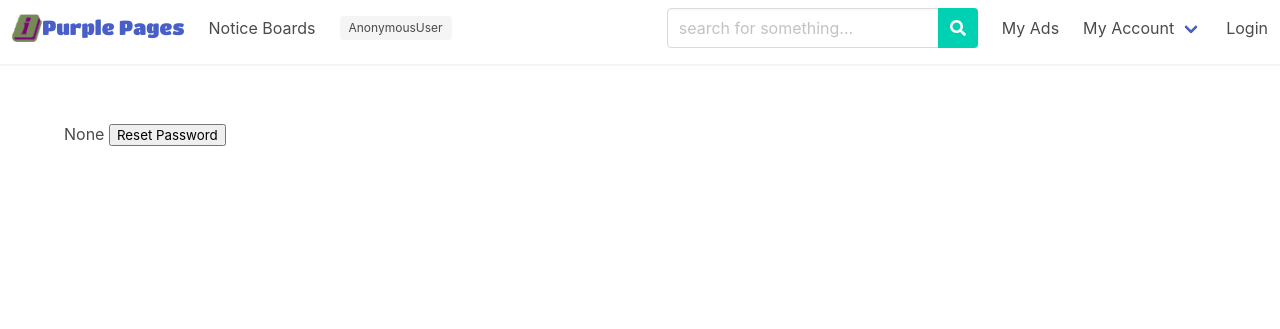
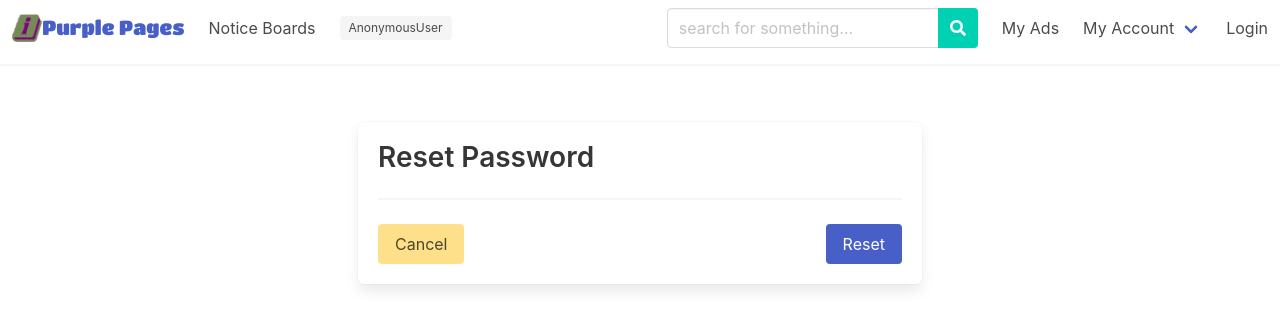
Before and after one commit to davebland/purple-pages, a Django app: page /account/reset/1/1/ in a window 1280 px wide. Shown: the top 329 px of the page. Run offline with Django 3.2, Linux system fonts and the light colour scheme; parts of the project's set-up code (start-up, migrations or seed data) failed here and were passed over; some libraries are stand-ins or nearby versions.

Commit message:
restyled password reset confirm view and corrected token bug

```diff
--- a/accounts/forms.py
+++ b/accounts/forms.py
@@ -1,4 +1,4 @@
-from django.contrib.auth.forms import AuthenticationForm, PasswordResetForm
+from django.contrib.auth.forms import AuthenticationForm, PasswordResetForm, SetPasswordForm
 
 class PPAuthenticationForm(AuthenticationForm):
     # Add bulma classes to form input fields
@@ -12,3 +12,10 @@ class PPPasswordResetForm(PasswordResetForm):
     def __init__(self, *args, **kwargs):
         super(PPPasswordResetForm, self).__init__(*args, **kwargs)
         self.fields['email'].widget.attrs['class'] = 'input'
+
+class PPSetPasswordForm(SetPasswordForm):
+    # Add bulma classes to form input fields
+    def __init__(self, *args, **kwargs):
+        super(PPSetPasswordForm, self).__init__(*args, **kwargs)
+        self.fields['new_password1'].widget.attrs['class'] = 'input'
+        self.fields['new_password2'].widget.attrs['class'] = 'input'
--- a/accounts/urls.py
+++ b/accounts/urls.py
@@ -4,7 +4,7 @@ from django.urls import path, include
 from django.contrib.auth import urls as auth_urls
 from django.contrib.auth import views as auth_views
 
-from .forms import PPAuthenticationForm, PPPasswordResetForm
+from .forms import PPAuthenticationForm, PPPasswordResetForm, PPSetPasswordForm
 from .views import my_account, my_ads
 
 urlpatterns = [
@@ -16,7 +16,7 @@ urlpatterns = [
     #path('password_change/done/', auth_views.PasswordChangeDoneView.as_view(extra_context={'page_title':'Password Changed!'})),
     path('password_reset/', auth_views.PasswordResetView.as_view(form_class=PPPasswordResetForm), name='password_reset'),
     path('password_reset/done/', auth_views.PasswordResetDoneView.as_view(), name='password_reset_done'),
-    path('reset/<uidb64>/<token>/', auth_views.PasswordResetConfirmView.as_view(), name='password_reset_confirm'),
+    path('reset/<uidb64>/<token>/', auth_views.PasswordResetConfirmView.as_view(form_class=PPSetPasswordForm), name='password_reset_confirm'),
     #path('reset/done/', auth_views.PasswordResetCompleteView.as_view(extra_context={'page_title':'Password Reset!'})),
     #path('', include(auth_urls)),
 ]
--- a/static/css/purple_pages_styles.css
+++ b/static/css/purple_pages_styles.css
@@ -4,6 +4,7 @@
     font-family: 'Titan One', cursive;
 }
 
-.advert {
-
+.no-list ul {
+    list-style: none;
+    margin: 0;
 }
--- a/templates/bulma_form_template.html
+++ b/templates/bulma_form_template.html
@@ -1,11 +1,11 @@
 <!-- Render form with bulma styling -->
 {% if form.non_field_errors %}
-<div class="notification is-danger">{{ form.non_field_errors }}</div>
+<div class="notification is-danger no-list">{{ form.non_field_errors }}</div>
 {% endif %}
 {% for field in form %}
     <div class="field">
         {% if field.errors %}
-        <div class="notification is-warning">{{ field.errors }}</div>
+        <div class="notification is-warning no-list">{{ field.errors }}</div>
         {% endif %}
         <label for="{{ field.id_for_label}}" class="label">{{ field.label }}</label>
         <div class="control">
--- a/templates/registration/password_reset_confirm.html
+++ b/templates/registration/password_reset_confirm.html
@@ -1,8 +1,27 @@
 {% extends 'base.html' %}
 {% block main-content %}
-<form action="{% url 'password_reset_confirm' %}" method="POST">
-    {{ form }}
-    {% csrf_token %}
-    <input type="submit" value="Reset Password">
-</form>
+<div class="columns is-centered">
+    <div class="column is-three-quarters-tablet is-half-desktop">
+        <div class="box content">
+            <h2>Reset Password</h2>
+            <form action="" method="POST" class="form">
+                {% include "bulma_form_template.html" %}
+                {% csrf_token %}
+                <hr>
+                <div class="field level">
+                    <div class="level-left">
+                        <div class="control level-item">
+                            <a href="{% url 'home' %}" class="button is-warning">Cancel</a>
+                        </div>
+                    </div>
+                    <div class="level-right">
+                        <div class="control level-item">
+                            <button class="button is-link">Reset</button>
+                        </div>
+                    </div>
+                </div>
+            </form>
+        </div>
+    </div>
+</div>
 {% endblock %}
--- a/templates/registration/password_reset_done.html
+++ b/templates/registration/password_reset_done.html
@@ -5,6 +5,7 @@
         <div class="box content has-text-centered">
             <h2>Password Reset Requested</h2>
             <p>If you are a registered user please check your inbox.</p>
+            <hr>
             <a href="{% url 'home' %}" class="button is-info">Back to Home</a>
         </div>
     </div>
```
Also changed, not shown: templates/registration/login.html (+10 -5 lines), templates/registration/password_reset_form.html (+10 -5 lines).
